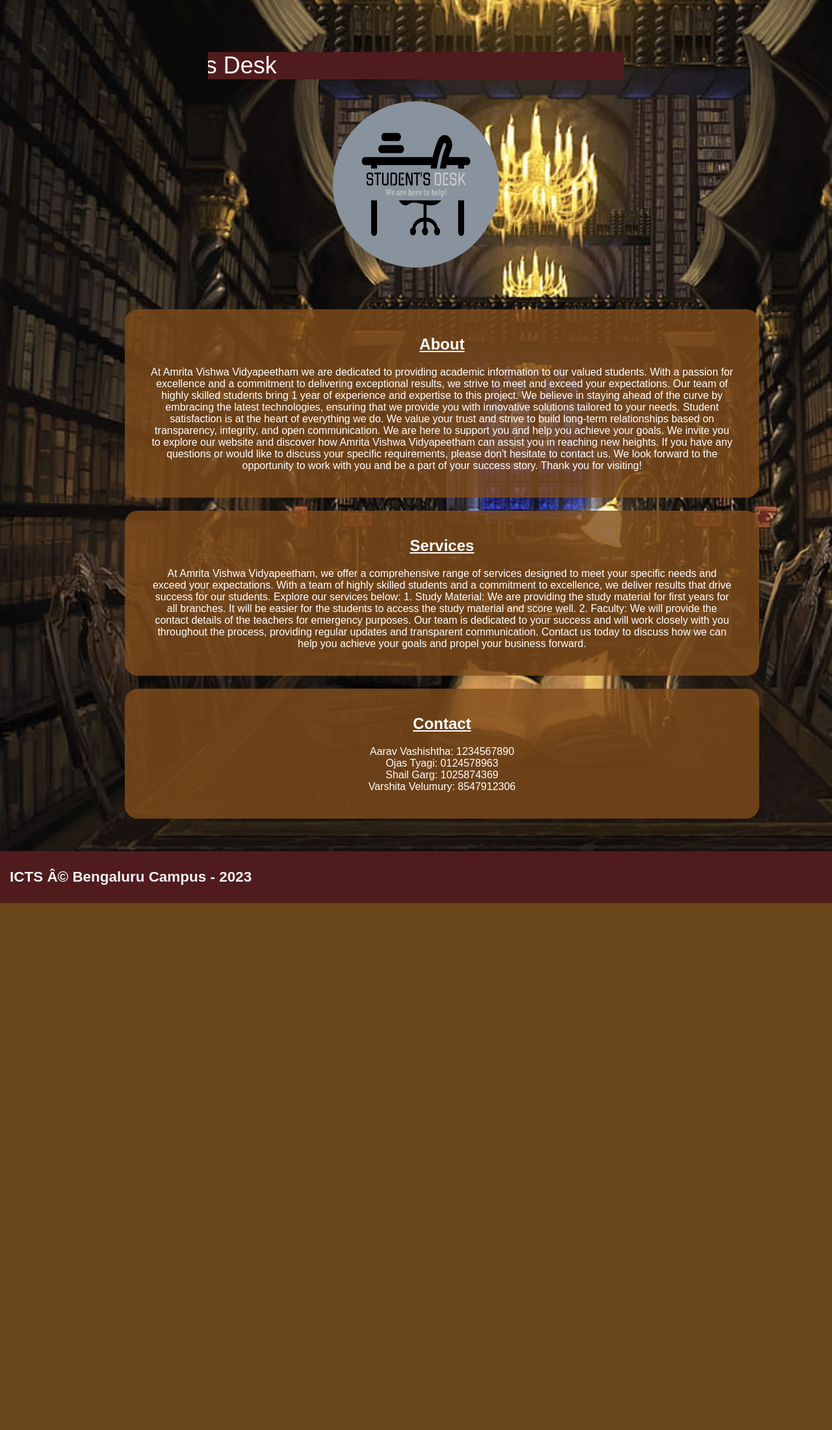
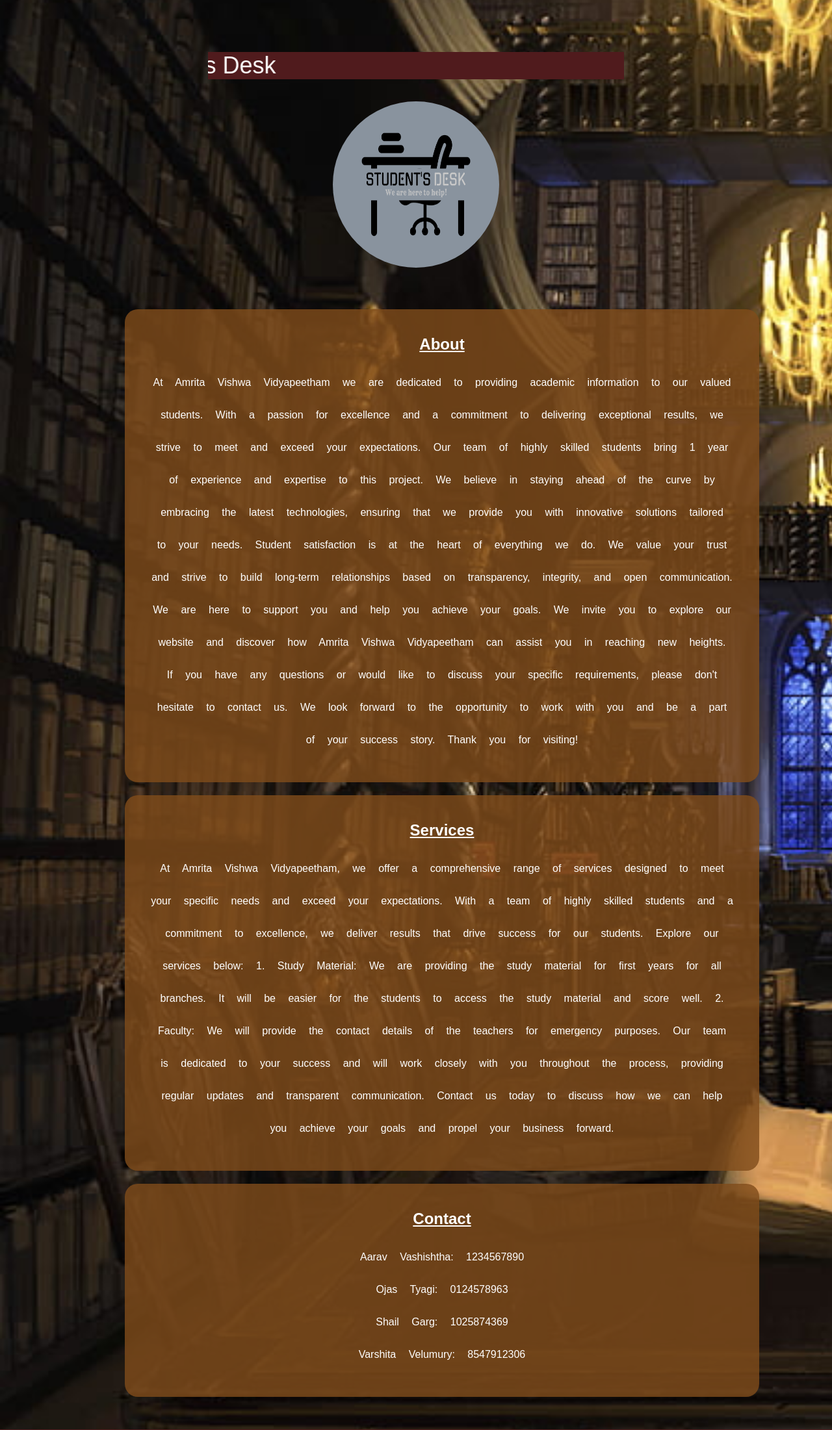
Before and after one commit to ojasvatstyagi/Student-Helpdesk-Basic-WebDep, a PHP site: page / in a window 1280 px wide. Shown: the part 70-2271 px from the top of the page at 65% size. Before the commit the page ends 1460 px from the top, so only its background shows below. Run offline with PHP 8.4, Linux system fonts and the light colour scheme.

Commit message:
Update style_home.css

```diff
--- a/style_home.css
+++ b/style_home.css
@@ -113,6 +113,8 @@ body {
 
   .details-box p {
     color:#ffffff ;
+    line-height:50px;
+    word-spacing:15px;
   }
   .footer  {
      margin-left:0px;
```
